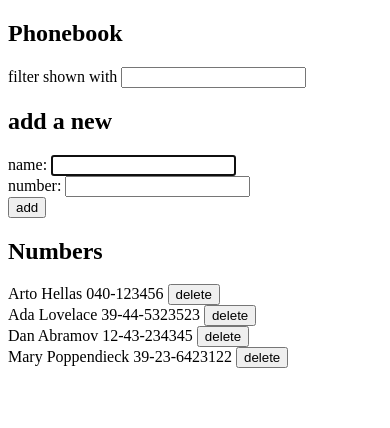
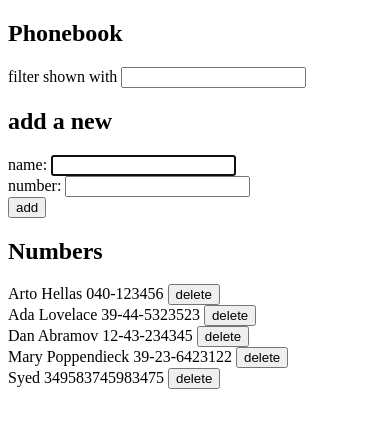
Before and after one commit to syedtaqi95/full-stack-open, a React (Create React App) app in the folder part2/phonebook/: page / in a window 390 px wide. Shown: the top 428 px of the page. Built offline with nearby package versions, Linux system fonts and the light colour scheme; data requests are answered from the project's data file.

Commit message:
part2 phonebook: completed 2.18

```diff
--- a/part2/phonebook/db.json
+++ b/part2/phonebook/db.json
@@ -19,6 +19,11 @@
       "name": "Mary Poppendieck",
       "number": "39-23-6423122",
       "id": 4
+    },
+    {
+      "name": "Syed",
+      "number": "349583745983475",
+      "id": 5
     }
   ]
 }
--- a/part2/phonebook/src/App.js
+++ b/part2/phonebook/src/App.js
@@ -24,7 +24,21 @@ const App = () => {
     const newEntry = { name: newName, number: newNumber }
 
     if (persons.some(p => p.name === newName)) {
-      alert(`${newName} is already added to phonebook`)
+      const prompt = `${newName} is already added to phonebook, replace the old number with a new one?`
+      if(window.confirm(prompt)) {
+        const id = persons.find(p => p.name === newName).id
+        PersonsService.update(id, newEntry).then(returnedPerson => {
+          setPersons(persons.map(p => p.id !== id ? p : returnedPerson))
+        })
+        .catch(error => {
+          alert(
+            `the person '${newEntry.name}' was already deleted from server`
+          )
+          setPersons(persons.filter(p => p.id !== id))
+        })
+        setNewName("")
+        setNewNumber("")
+      }
     }
     else {
       PersonsService
--- a/part2/phonebook/src/services/persons.js
+++ b/part2/phonebook/src/services/persons.js
@@ -11,10 +11,15 @@ const create = (newObject) => {
   return request.then(response => response.data)
 }
 
+const update = (id, newObject) => {
+  const request = axios.put(`${baseUrl}/${id}`, newObject)
+  return request.then(response => response.data)
+}
+
 const deletePerson = (id) => {
   const request = axios.delete(`${baseUrl}/${id}`)
   return request.then(response => response.data)
 
 }
 
-export default {getAll, create, deletePerson}
+export default {getAll, create, update, deletePerson}
```
